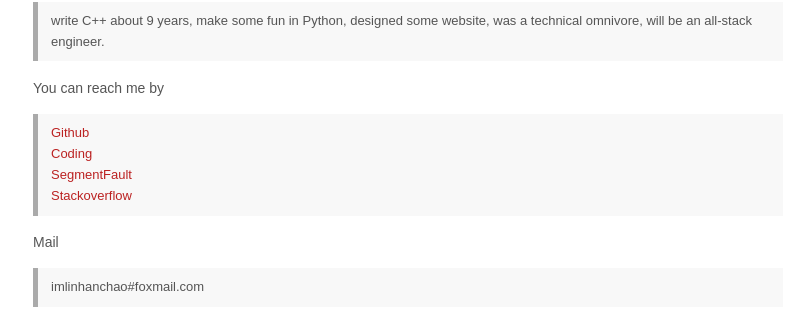
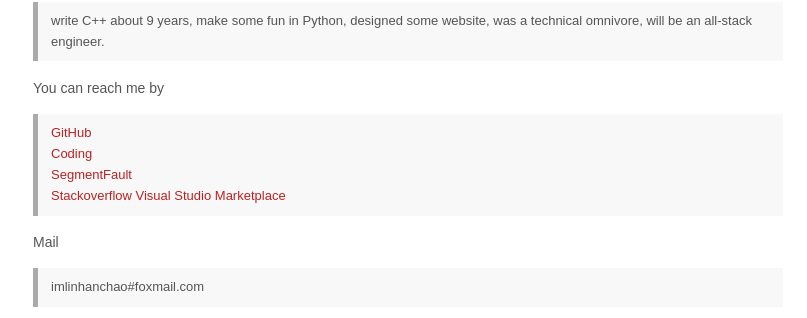
Before and after one commit to imlinhanchao/imlinhanchao, a Jekyll site: the page built from about.markdown, in a window 1280 px wide. Shown: the part 254-572 px from the top of the page, without its empty margins (232-1039 px from the left). Built offline with Jekyll 4.4.1, drawn with Linux system fonts in a browser that asks for light colours; comment, search, counter and statistics services are not loaded.

Commit message:
Update about

```diff
--- a/about.markdown
+++ b/about.markdown
@@ -9,10 +9,11 @@ I
 
 You can reach me by
 
-> [Github](https://github.com/imlinhanchao)
+> [GitHub](https://github.com/imlinhanchao)
 > [Coding](https://coding.net/u/imlinhanchao)
 > [SegmentFault](https://segmentfault.com/u/imlinhanchao)
 > [Stackoverflow](https://stackoverflow.com/story/imlinhanchao)
+> [Visual Studio Marketplace](https://marketplace.visualstudio.com/publishers/hancel)
 
 Mail
 
```
